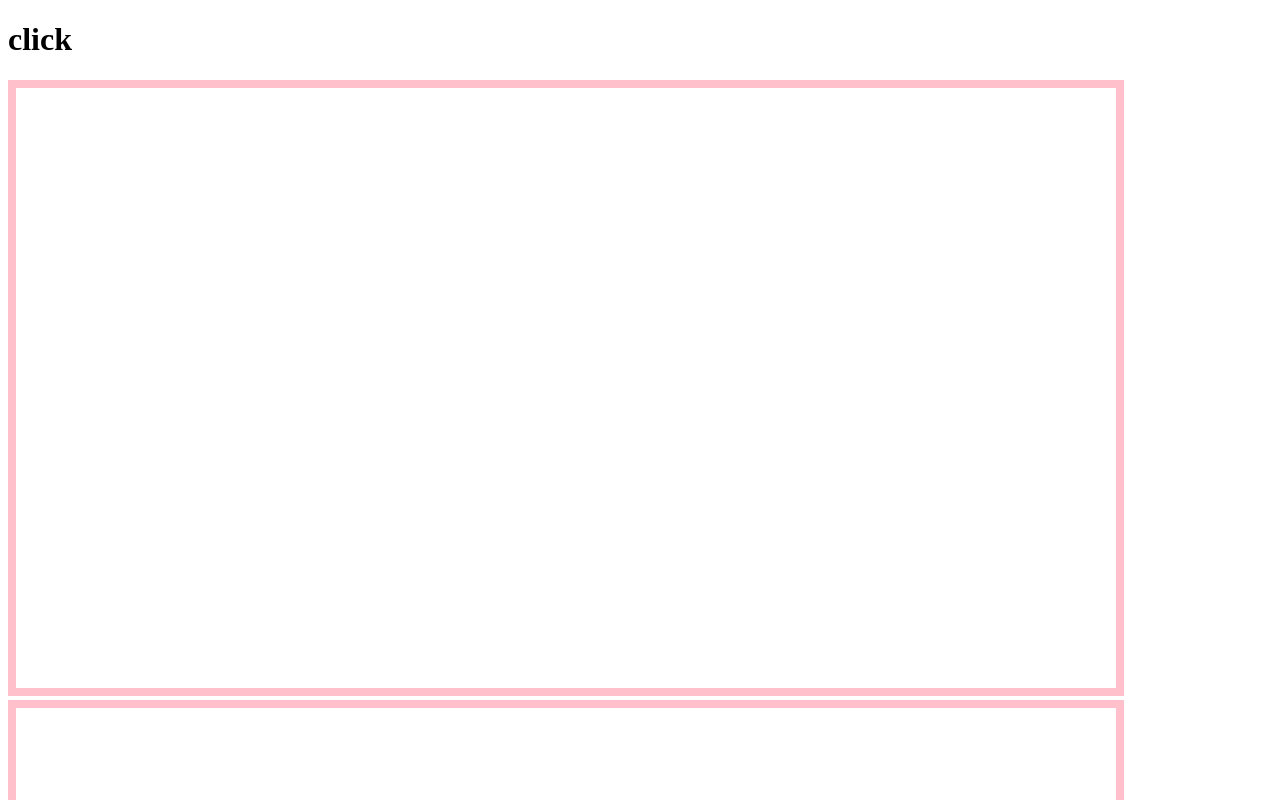
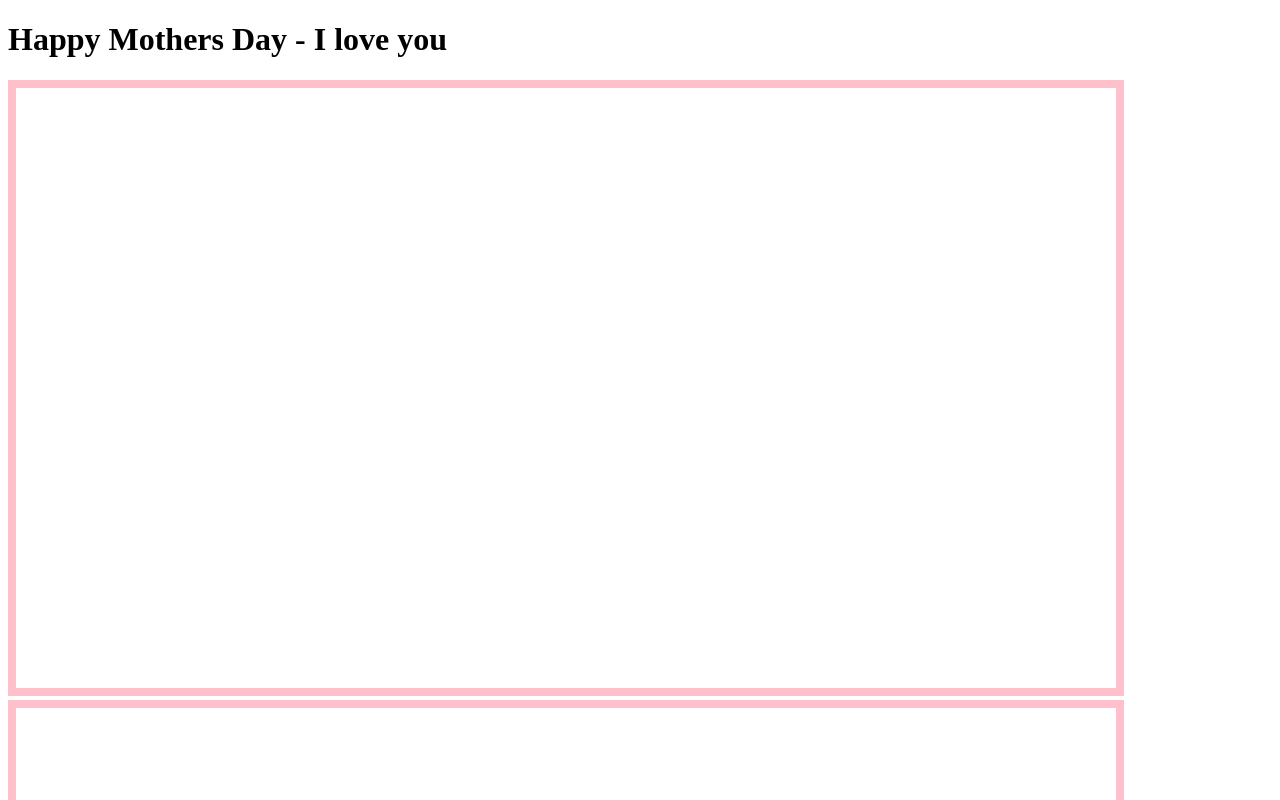
Before and after one commit to henrytreen/henrytreen.github.io, a plain HTML site: page MothersDay.html in a window 1280 px wide. Shown: the top 800 px of the page. Drawn offline with Linux system fonts and the light colour scheme.

Commit message:
mothers day 2

```diff
--- a/MothersDay.html
+++ b/MothersDay.html
@@ -18,7 +18,7 @@
 </head>
 <body>
 
-    <h1>click</h1>
+    <h1>Happy Mothers Day - I love you</h1>
         <p>
 
     <div id="one"></div>
```
